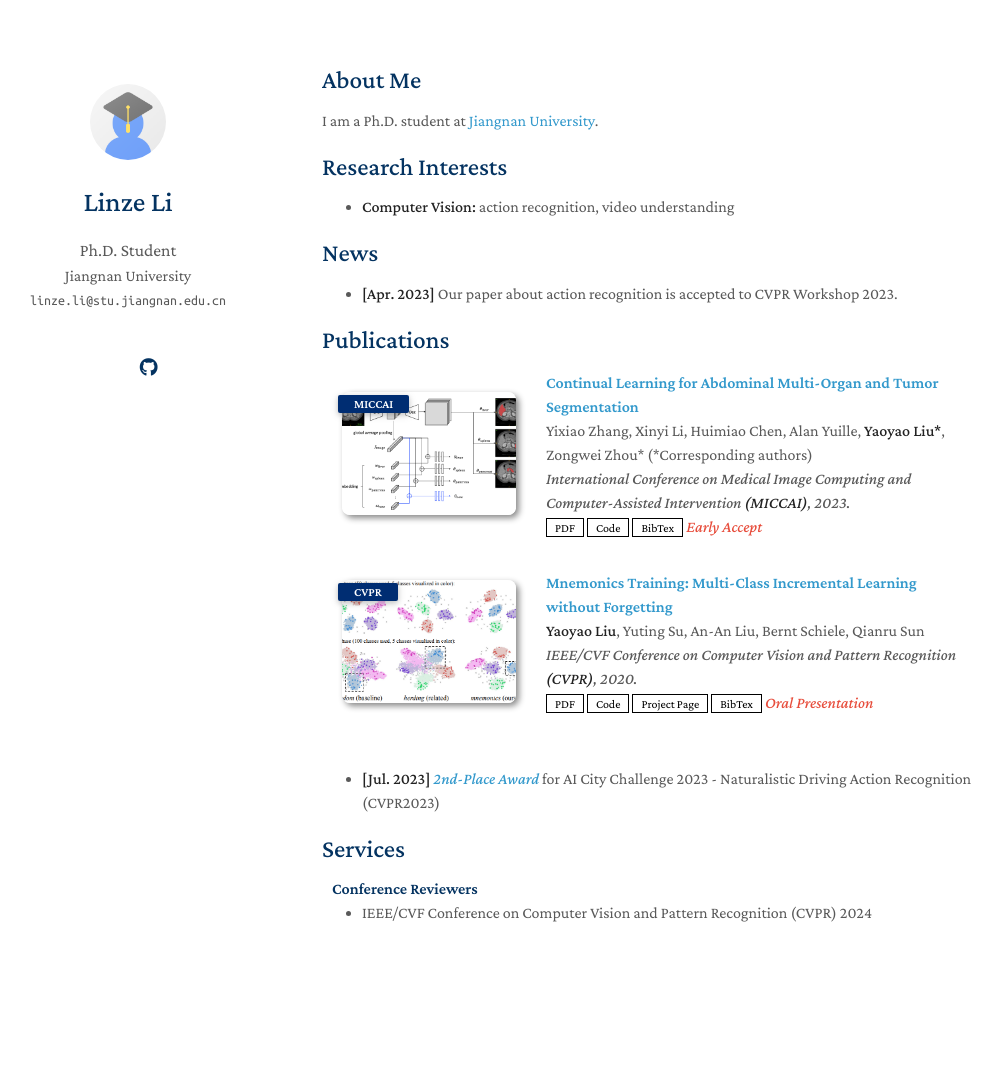
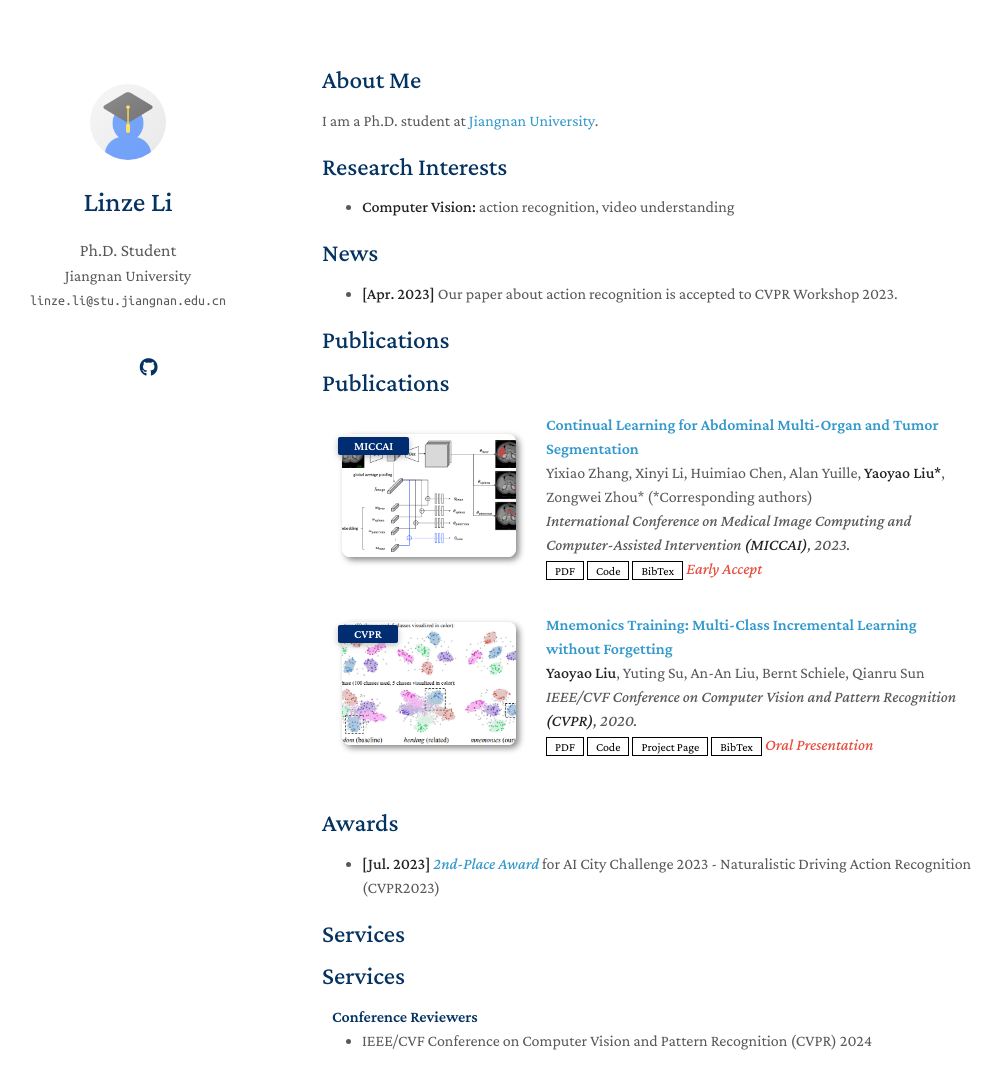
Before and after one commit to happylinze/happylinze.github.io, a Jekyll site: the page built from index.md, in a window 1280 px wide and 1132 px high. Shown: the top 1089 px of the window, without its empty margins (148-1150 px from the left). Built offline with Jekyll 4.4.1, drawn with Linux system fonts in a browser that asks for light colours; nearby versions of some CDN libraries; a style sheet for code colours, icons or effects is not loaded; our own code applies the rules of GitHub Pages for plain Markdown files.

Commit message:
Update index.md

```diff
--- a/index.md
+++ b/index.md
@@ -14,8 +14,11 @@ I am a Ph.D. student at <a href="https://www.jiangnan.edu.cn/" target="_blank">
 
 - **[Apr. 2023]** Our paper about action recognition is accepted to CVPR Workshop 2023.
 
+## Publications
 {% include_relative _includes/publications.md %}
 
+## Awards
 {% include_relative _includes/awards.md %}
 
+## Services
 {% include_relative _includes/services.md %}
```
